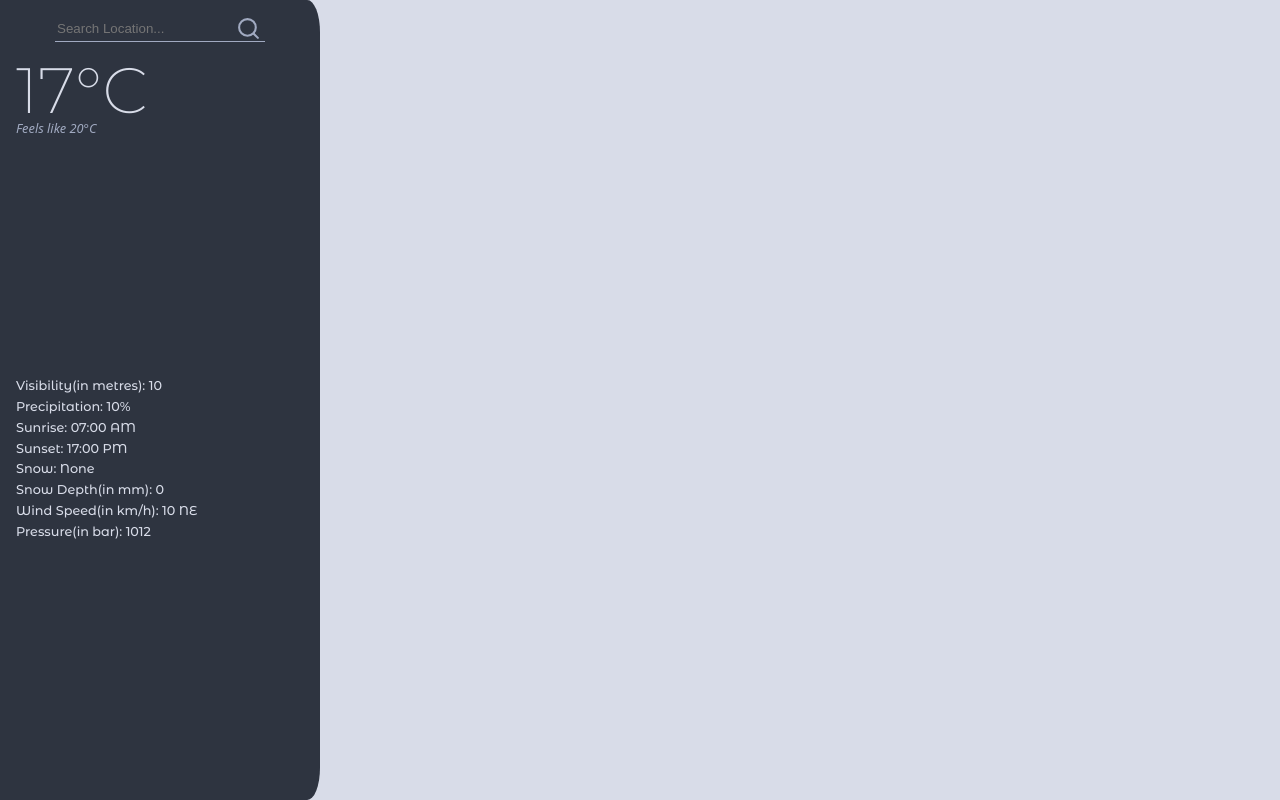
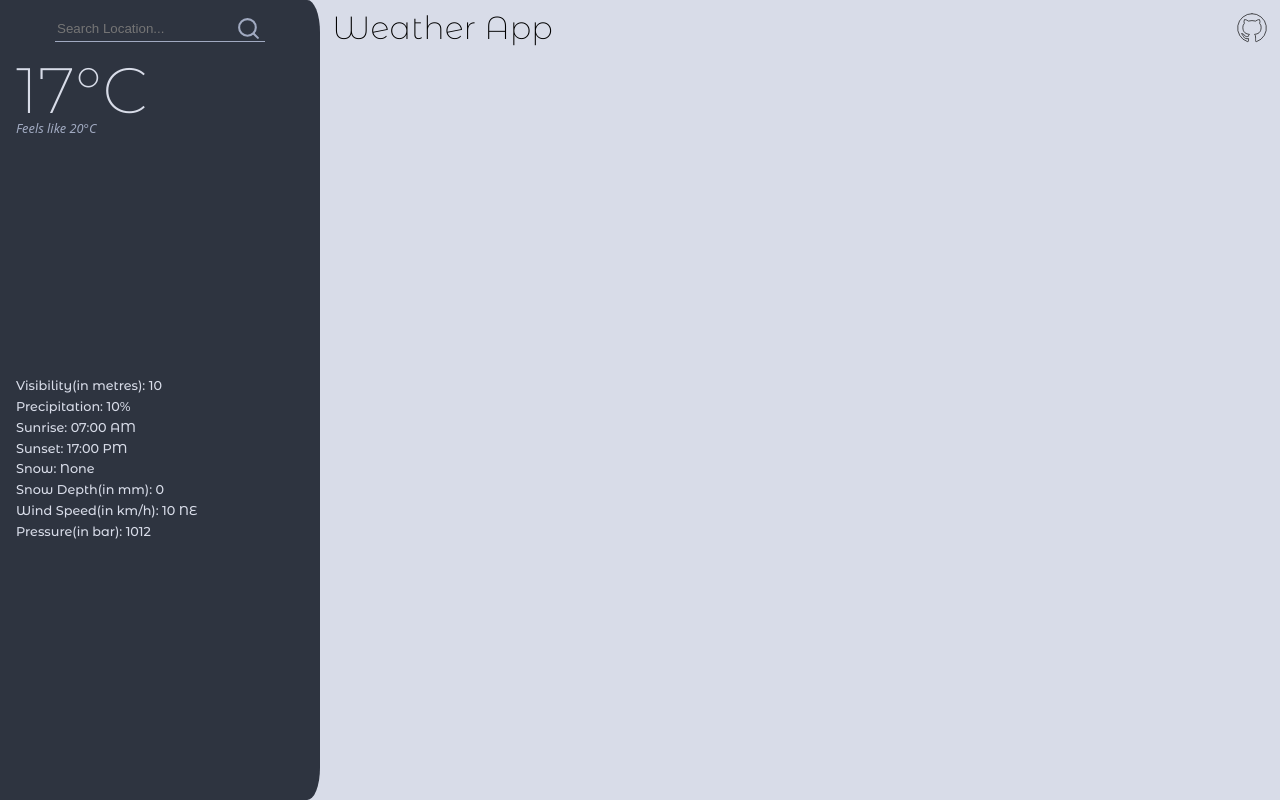
Before and after one commit to priyansh-dimri/weather-app, a website built with webpack: page src/template.html in a window 1280 px wide. Built offline with nearby package versions, Linux system fonts and the light colour scheme.

Commit message:
remove humidity from parseData returning object
- Added title and github icon with link to this project in main
  container
- Added styling to title container and its children

```diff
--- a/src/scripts/api/parseData.js
+++ b/src/scripts/api/parseData.js
@@ -18,16 +18,15 @@ const parseWeatherData = (weatherDataJSON) => {
     currentConditions: {
       temperature: weatherDataJSON.currentConditions.temp,
       feelsLike: weatherDataJSON.currentConditions.feelslike,
-      conditions: weatherDataJSON.currentConditions.conditions,
       visibility: weatherDataJSON.currentConditions.visibility,
       precipitation: weatherDataJSON.currentConditions.precip,
       snow: weatherDataJSON.currentConditions.snow,
-      humidity: weatherDataJSON.currentConditions.humidity,
       windSpeed: weatherDataJSON.currentConditions.windspeed,
       windDir: weatherDataJSON.currentConditions.winddir,
       pressure: weatherDataJSON.currentConditions.pressure,
       sunrise: weatherDataJSON.currentConditions.sunrise,
       sunset: weatherDataJSON.currentConditions.sunset,
+      conditions: weatherDataJSON.currentConditions.conditions,
       description: weatherDataJSON.days[0].description,
     },
     weeklyForecast: {
--- a/src/styles/styles.css
+++ b/src/styles/styles.css
@@ -5,11 +5,12 @@
 
 @font-face {
   font-family: content-font;
-  src: url(./../assets/fonts/Montserrat_Alternates/MontserratAlternates-Medium.ttf)
+  src: url(./../assets/fonts/Montserrat_Alternates/MontserratAlternates-Medium.ttf);
 }
 
 :root {
   --icon-height: 25px;
+  --large-icon-height: 2rem;
 
   --dark: #2e3440;
   --light: #d8dce8;
@@ -25,6 +26,10 @@ body {
 
 .icon {
   height: var(--icon-height);
+}
+
+.large-icon {
+  height: var(--large-icon-height);
 }
 
 .container {
@@ -91,3 +96,19 @@ body {
   align-items: center;
   gap: 0.25rem;
 }
+
+/* Main area styling */
+.main {
+  padding: 0.75rem;
+}
+
+.title-container {
+  display: flex;
+  justify-content: space-between;
+}
+
+#title {
+  font-size: 2rem;
+  /* text-decoration: underline 1; */
+  font-family: heading-font;
+}
--- a/src/template.html
+++ b/src/template.html
@@ -25,7 +25,9 @@
         </div>
         <div id="current-data">
           <div id="current-temperature">17°C</div>
-          <div class="feels-like">Feels like <span id="feels-like-temp">20°C</span></div>
+          <div class="feels-like">
+            Feels like <span id="feels-like-temp">20°C</span>
+          </div>
           <div id="other-data">
             <div class="temperature-data">Visibility(in metres): 10</div>
             <div class="temperature-data">Precipitation: 10%</div>
@@ -38,7 +40,14 @@
           </div>
         </div>
       </div>
-      <div class="main"></div>
+      <div class="main">
+        <div class="title-container">
+          <div id="title">Weather App</div>
+          <a href="http://www.github.com/priyansh-dimri/weather-app">
+            <img src="./assets/images/github.svg" alt="Github" class="large-icon" />
+          </a>
+        </div>
+      </div>
     </div>
   </body>
 </html>
```
Also changed, not shown: src/assets/images/github.svg (added).
